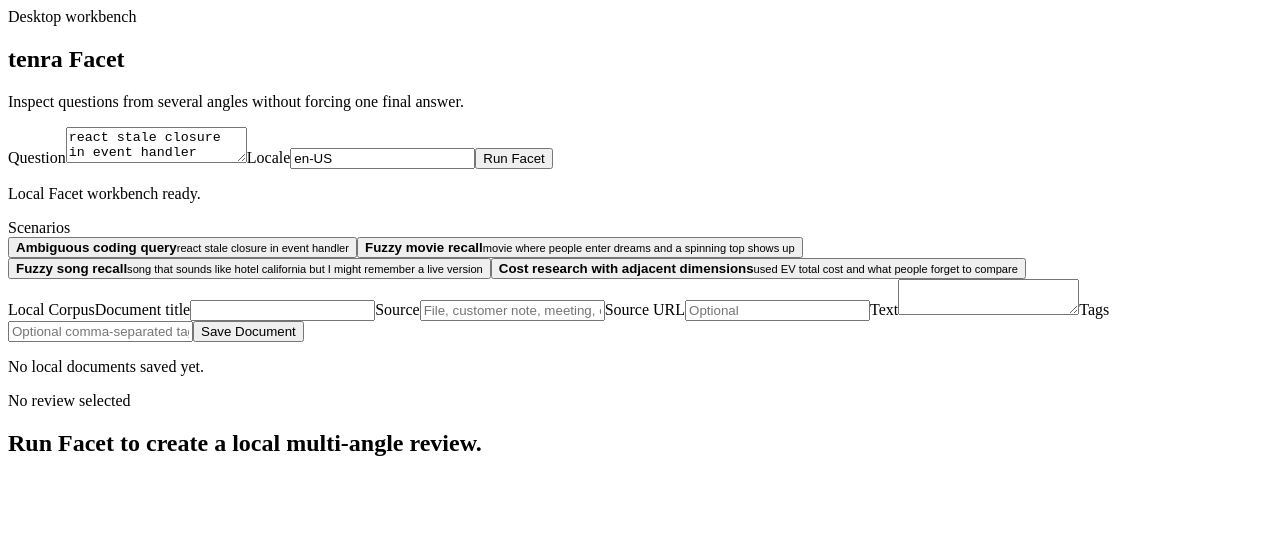
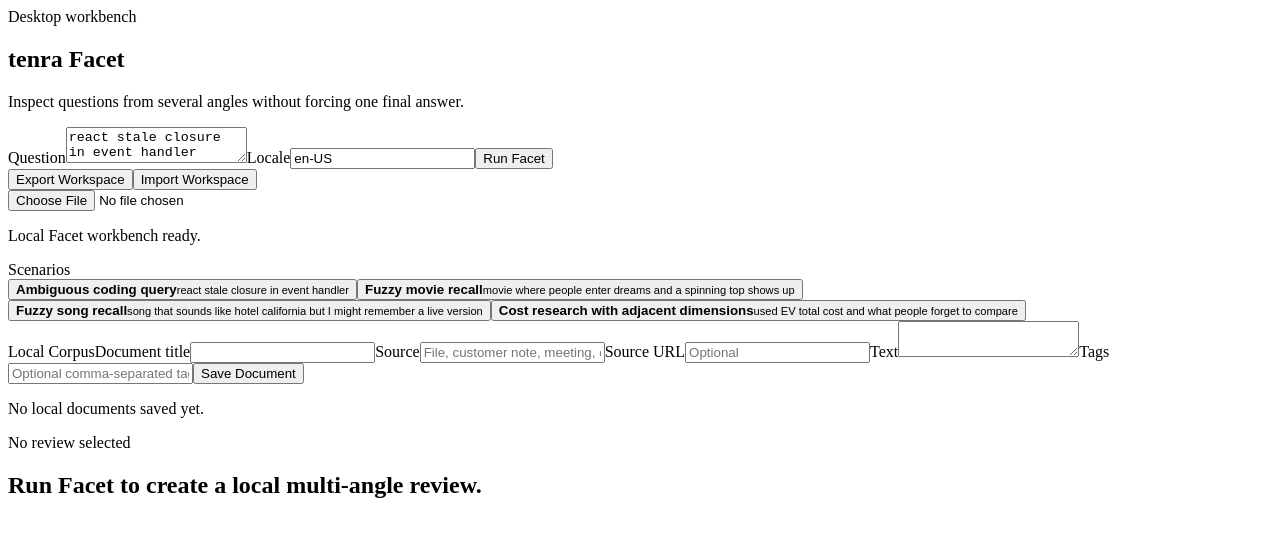
Before and after one commit to jmars319/tenra-Facet, a React (Vite) app in the folder apps/desktopapp/: page / in a window 1280 px wide. Shown: the top 536 px of the page. Built offline with nearby package versions, Linux system fonts and the light colour scheme; the HTML template or start-up script is replaced by a standard one.

Commit message:
Add Facet workspace import export

```diff
--- a/apps/desktopapp/src/App.tsx
+++ b/apps/desktopapp/src/App.tsx
@@ -1,4 +1,5 @@
-import { useEffect, useMemo, useState } from "react";
+import { useEffect, useMemo, useRef, useState } from "react";
+import type { ChangeEvent } from "react";
 import type { FacetSearchResponse } from "@facet/api-contracts";
 import { APP_NAME } from "@facet/config";
 import type { SearchQuery, SearchResult } from "@facet/domain";
@@ -22,6 +23,13 @@ type SavedRun = {
   queryText: string;
   locale: string;
   result: FacetSearchResponse;
+};
+
+type FacetDesktopExport = {
+  exportedAt: string;
+  localCorpus: LocalCorpusDocument[];
+  savedRuns: SavedRun[];
+  schema: "tenra-facet-desktop-workspace:v1";
 };
 
 const runStorageKey = "tenra-facet-desktop-runs:v1";
@@ -53,6 +61,8 @@ const createId = () =>
     : `facet-${Date.now()}-${Math.random().toString(16).slice(2)}`;
 
 const nowIso = () => new Date().toISOString();
+
+const todayForFilename = () => new Date().toISOString().slice(0, 10);
 
 const createSearchQuery = (text: string, locale: string): SearchQuery => ({
   id: createId(),
@@ -163,6 +173,55 @@ const loadSavedRuns = () => {
   return [];
 };
 
+const isSavedRun = (value: unknown): value is SavedRun => {
+  if (!value || typeof value !== "object") return false;
+  const candidate = value as Partial<SavedRun>;
+
+  return (
+    typeof candidate.id === "string" &&
+    typeof candidate.queryText === "string" &&
+    typeof candidate.locale === "string" &&
+    Boolean(candidate.result)
+  );
+};
+
+const isLocalCorpusDocument = (value: unknown): value is LocalCorpusDocument => {
+  if (!value || typeof value !== "object") return false;
+  const candidate = value as Partial<LocalCorpusDocument>;
+
+  return (
+    typeof candidate.id === "string" &&
+    typeof candidate.title === "string" &&
+    typeof candidate.source === "string" &&
+    typeof candidate.sourceUrl === "string" &&
+    typeof candidate.body === "string" &&
+    Array.isArray(candidate.tags) &&
+    typeof candidate.createdAt === "string" &&
+    typeof candidate.updatedAt === "string"
+  );
+};
+
+const parseWorkspaceImport = (input: unknown): FacetDesktopExport => {
+  if (!input || typeof input !== "object") {
+    throw new Error("Facet workspace JSON must be an object.");
+  }
+
+  const candidate = input as Partial<FacetDesktopExport>;
+  const savedRuns = Array.isArray(candidate.savedRuns) ? candidate.savedRuns : [];
+  const localCorpus = Array.isArray(candidate.localCorpus) ? candidate.localCorpus : [];
+
+  if (!savedRuns.every(isSavedRun) || !localCorpus.every(isLocalCorpusDocument)) {
+    throw new Error("Facet workspace JSON contains unsupported records.");
+  }
+
+  return {
+    exportedAt: typeof candidate.exportedAt === "string" ? candidate.exportedAt : nowIso(),
+    localCorpus,
+    savedRuns,
+    schema: "tenra-facet-desktop-workspace:v1",
+  };
+};
+
 const formatTime = (iso: string) =>
   new Intl.DateTimeFormat(undefined, {
     month: "short",
@@ -230,6 +289,7 @@ const toDerivePromptMarkdown = (run: SavedRun) => {
 };
 
 export default function App() {
+  const importInputRef = useRef<HTMLInputElement>(null);
   const [queryText, setQueryText] = useState(scenarios[0]?.exampleQuery ?? "");
   const [locale, setLocale] = useState("en-US");
   const [savedRuns, setSavedRuns] = useState<SavedRun[]>(loadSavedRuns);
@@ -424,6 +484,45 @@ export default function App() {
     setNotice("Markdown export created.");
   };
 
+  const exportWorkspace = () => {
+    const payload: FacetDesktopExport = {
+      exportedAt: nowIso(),
+      localCorpus,
+      savedRuns,
+      schema: "tenra-facet-desktop-workspace:v1",
+    };
+    const blob = new Blob([JSON.stringify(payload, null, 2)], {
+      type: "application/json;charset=utf-8",
+    });
+    const url = URL.createObjectURL(blob);
+    const link = document.createElement("a");
+
+    link.href = url;
+    link.download = `tenra-facet-workspace-${todayForFilename()}.json`;
+    link.click();
+    URL.revokeObjectURL(url);
+    setNotice("Facet workspace export created.");
+  };
+
+  const importWorkspace = async (event: ChangeEvent<HTMLInputElement>) => {
+    const file = event.target.files?.[0];
+    event.target.value = "";
+
+    if (!file) return;
+
+    try {
+      const workspace = parseWorkspaceImport(JSON.parse(await file.text()));
+      setSavedRuns(workspace.savedRuns);
+      setLocalCorpus(workspace.localCorpus);
+      setActiveId(workspace.savedRuns[0]?.id ?? "");
+      setNotice(
+        `Imported ${workspace.savedRuns.length} review(s) and ${workspace.localCorpus.length} local document(s).`,
+      );
+    } catch (error) {
+      setNotice(error instanceof Error ? error.message : "Facet workspace import failed.");
+    }
+  };
+
   return (
     <main className="facet-shell">
       <aside className="facet-sidebar">
@@ -447,6 +546,21 @@ export default function App() {
           <button disabled={isRunning} type="button" onClick={runSearch}>
             {isRunning ? "Running..." : "Run Facet"}
           </button>
+          <div className="workspace-actions">
+            <button type="button" onClick={exportWorkspace}>
+              Export Workspace
+            </button>
+            <button type="button" onClick={() => importInputRef.current?.click()}>
+              Import Workspace
+            </button>
+          </div>
+          <input
+            ref={importInputRef}
+            className="hidden-file-input"
+            type="file"
+            accept="application/json"
+            onChange={importWorkspace}
+          />
 
           <p className="notice" role="status">
             {notice}
--- a/apps/desktopapp/src/styles.css
+++ b/apps/desktopapp/src/styles.css
@@ -148,6 +148,28 @@ textarea {
   color: #fffdfa;
   padding: 8px 12px;
   font-weight: 800;
+}
+
+.workspace-actions {
+  display: grid;
+  grid-template-columns: repeat(2, minmax(0, 1fr));
+  gap: 8px;
+}
+
+.workspace-actions button {
+  background: #fffdfa;
+  color: #172033;
+  border-color: #cbbfac;
+}
+
+.hidden-file-input {
+  position: absolute;
+  width: 1px;
+  height: 1px;
+  overflow: hidden;
+  clip: rect(0 0 0 0);
+  clip-path: inset(50%);
+  white-space: nowrap;
 }
 
 .notice {
```
Also changed, not shown: 1 other file (tests, documents, lock files or other folders).
